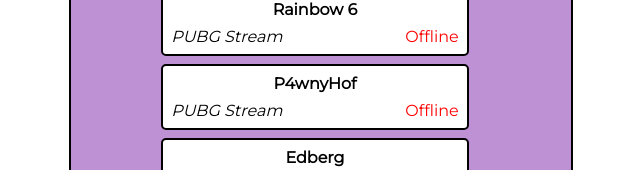
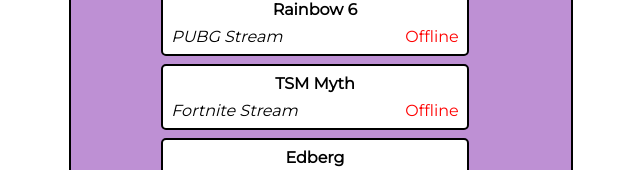
Before and after one commit to D-Pagey/TwitchTV, a React (Create React App) app: page / in a window 1280 px wide. Shown: the part 397-567 px from the top of the page, without its empty margins (319-959 px from the left). Built offline with nearby package versions, Linux system fonts and the light colour scheme; no server answers.

Commit message:
Created array of usernames, used forEach on to log and setState.

```diff
--- a/src/App.js
+++ b/src/App.js
@@ -7,12 +7,18 @@
 import Footer from './components/Footer';
 import rawData from './components/Stream/RawData.js';
 
+const usernames = [];
+
+rawData().forEach(element => {
+  usernames.push(element.username);
+})
+
 class App extends Component {
   constructor(props) {
     super(props);
 
     this.state = {
-      description: []
+      description: ''
     }
 
     this.fetchData = this.fetchData.bind(this);
@@ -34,8 +40,10 @@
   }
 
   componentDidMount() {
-    console.log(rawData()[6]);
-    this.fetchData(rawData()[6].username);
+    usernames.forEach(username => {
+      console.log(username);
+      this.fetchData(username);
+    })
 }
 
   render() {
--- a/src/components/Stream/RawData.js
+++ b/src/components/Stream/RawData.js
@@ -37,9 +37,9 @@
     },
     {
       key: 6,
-      name: 'P4wnyHof',
-      username: 'p4wnyhof',
-      description: 'PUBG Stream',
+      name: 'TSM Myth',
+      username: 'tsm_myth',
+      description: 'Fortnite Stream',
       status: 'Offline',
     },
     {
```
